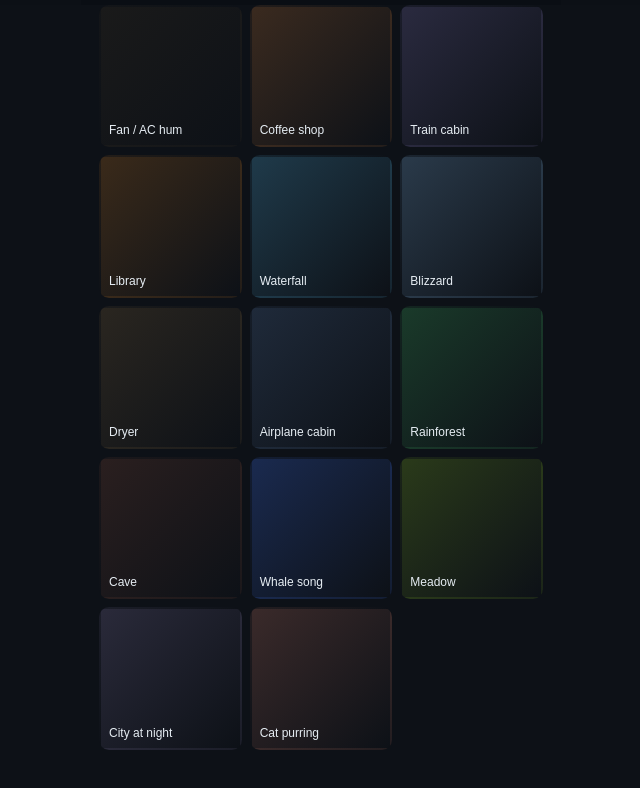
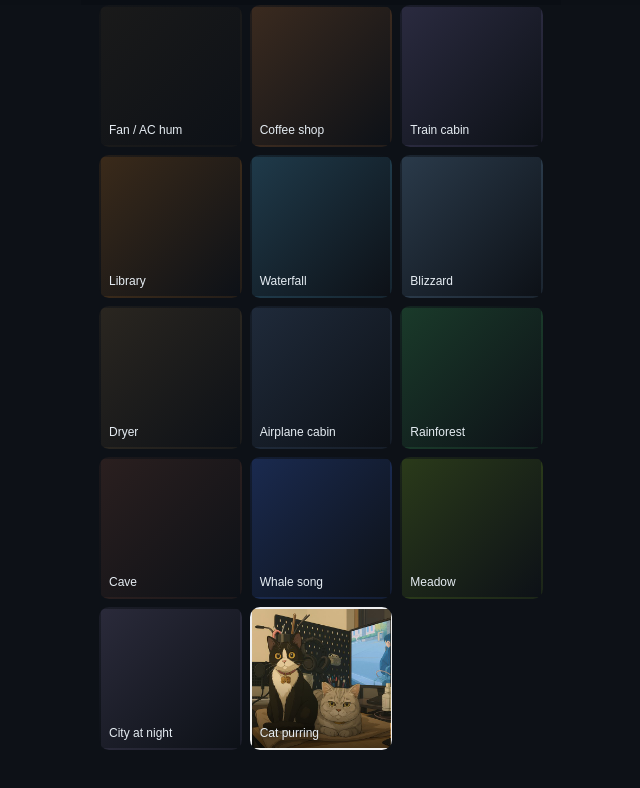
Before and after one commit to bluemapleman/whitenoise, a website with bundled scripts: page index.html in a window 1280 px wide. Shown: the part 795-1583 px from the top of the page, without its empty margins (319-959 px from the left). Built offline with nearby package versions, Linux system fonts and the light colour scheme.

Commit message:
feat(ui): use cartoon image as cat-purr tile background
Adds an optional 'image' field to library entries; when set, the tile uses it as a cover background with a bottom-fade overlay so the label stays readable. cat-purr now ships a 49 KB 512² JPEG of the cartoon Mochi + tabby. All other tiles unchanged.

```diff
--- a/service-worker.js
+++ b/service-worker.js
@@ -21,6 +21,7 @@ const SHELL = [
   '/src/cat-companions.js',
   '/assets/cat-tux.png',
   '/assets/cat-tabby.png',
+  '/assets/cat-purr-tile.jpg',
   '/icons/icon-192.png',
   '/icons/icon-512.png',
 ];
--- a/src/library.js
+++ b/src/library.js
@@ -27,7 +27,7 @@ export const LIBRARY = [
   { id: 'whale',           label: 'Whale song',       gradient: ['#1a2a4f', '#0d1117'], palette: ['#1a2e5e', '#0a1a3a'], file: 'audio/whale.m4a' },
   { id: 'meadow',          label: 'Meadow',           gradient: ['#2a3a1a', '#0d1117'], palette: ['#3a4a1a', '#1a3a2a'], file: 'audio/meadow.m4a' },
   { id: 'city-night',      label: 'City at night',    gradient: ['#2a2a3a', '#0d1117'], palette: ['#3a2a4a', '#1a2a3a'], file: 'audio/city-night.m4a' },
-  { id: 'cat-purr',        label: 'Cat purring',      gradient: ['#3a2a2a', '#0d1117'], palette: ['#3a2a2a', '#2a1f1f'], file: 'audio/cat-purr.m4a' },
+  { id: 'cat-purr',        label: 'Cat purring',      gradient: ['#3a2a2a', '#0d1117'], palette: ['#3a2a2a', '#2a1f1f'], file: 'audio/cat-purr.m4a', image: 'assets/cat-purr-tile.jpg' },
 ];
 
 export function trackById(id) {
--- a/src/ui.js
+++ b/src/ui.js
@@ -120,7 +120,12 @@ export class UI {
   _tile(track, s) {
     const el = document.createElement('button');
     el.className = 'tile' + (track.id === s.lastTrackId ? ' active' : '');
-    el.style.background = `linear-gradient(135deg, ${track.gradient[0]}, ${track.gradient[1]})`;
+    if (track.image) {
+      el.classList.add('tile-image');
+      el.style.backgroundImage = `linear-gradient(180deg, rgba(0,0,0,0) 50%, rgba(0,0,0,0.65) 100%), url('${track.image}')`;
+    } else {
+      el.style.background = `linear-gradient(135deg, ${track.gradient[0]}, ${track.gradient[1]})`;
+    }
     el.innerHTML = `
       <span class="tile-label">${track.label}</span>
       ${s.favorites.includes(track.id) ? '<span class="tile-fav">♥</span>' : ''}
--- a/styles.css
+++ b/styles.css
@@ -246,6 +246,17 @@ main {
 .tile.active {
   border-color: var(--accent);
   box-shadow: 0 0 0 1px var(--accent);
+}
+
+.tile.tile-image {
+  background-size: cover;
+  background-position: center;
+  background-repeat: no-repeat;
+}
+
+.tile.tile-image .tile-label {
+  text-shadow: 0 1px 4px rgba(0, 0, 0, 0.85);
+  font-weight: 500;
 }
 
 .tile-label {
```
Also changed, not shown: assets/cat-purr-tile.jpg (added).
